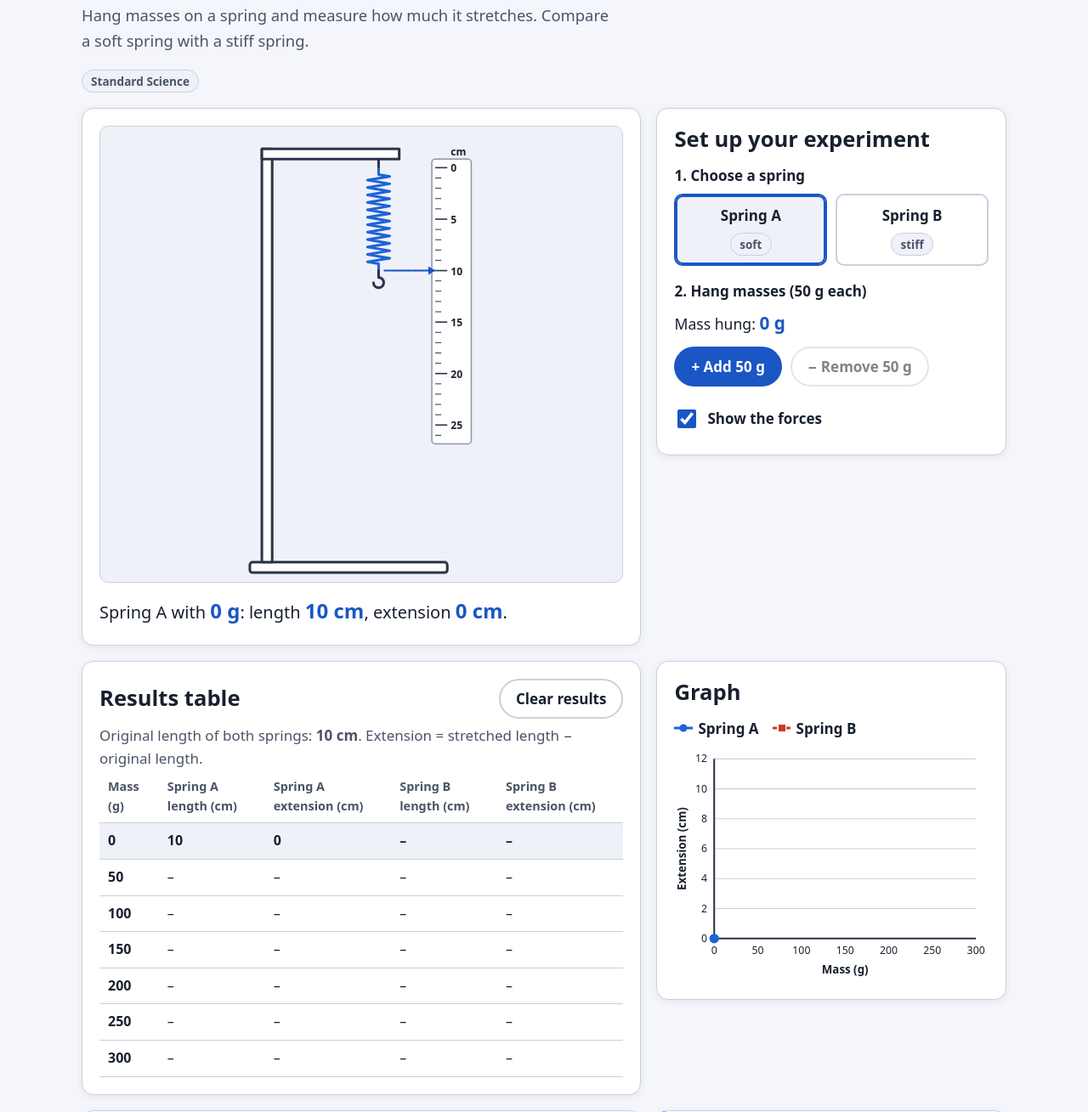
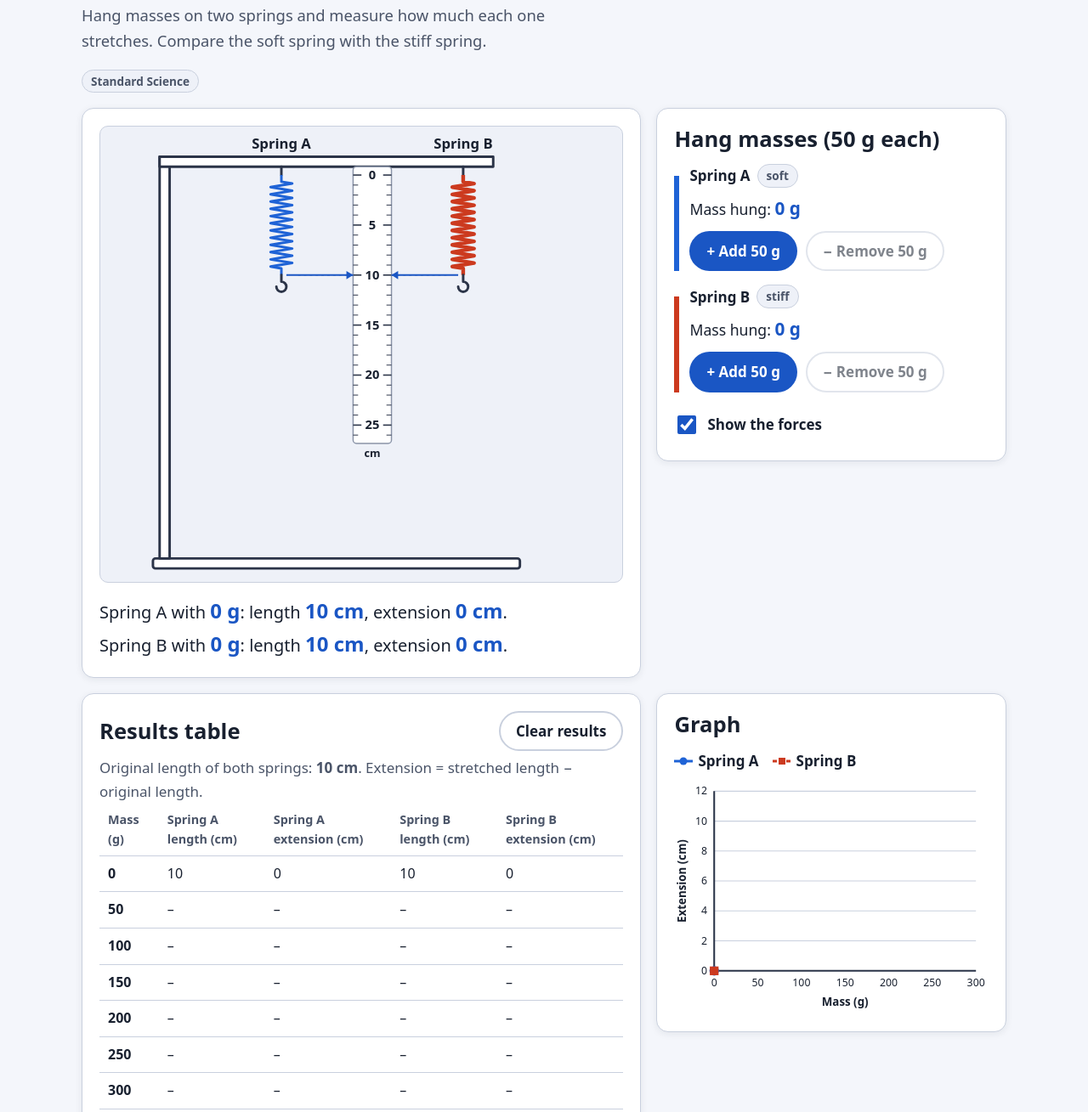
Before and after one commit to Raymond-Yeo-Consultancy/tool-portal-project, a plain HTML site: page tools/spring/index.html in a window 1280 px wide. Shown: the part 206-1515 px from the top of the page at 85% size. Drawn offline with Linux system fonts and the light colour scheme.

Commit message:
Show both springs side by side in Spring Stretch
Both springs hang from one stand with a shared ruler between them, each
with its own add/remove mass buttons, so their extensions can be
compared directly.

Co-Authored-By: Claude Fable 5.2 <noreply@anthropic.com>
Claude-Session: https://claude.ai/code/session_01Juuig93NxSgeae6uxhJZ6i

```diff
--- a/css/style.css
+++ b/css/style.css
@@ -780,3 +780,13 @@ tbody th { font-size: 1rem; color: var(--text); }
 .anim-off { animation: none !important; }
 .anim-off.hide-off { opacity: 0 !important; }
 .at-end { animation: none !important; transform: var(--end); }
+
+/* spring tool: two springs side by side */
+.result-line span { display: block; }
+
+.spring-control {
+  border-left: 6px solid var(--spring-color);
+  padding-left: 12px;
+}
+
+.spring-control legend { display: flex; align-items: center; gap: 8px; }
--- a/js/spring.js
+++ b/js/spring.js
@@ -1,33 +1,37 @@
 /*
  * Spring Stretch
- * Masses (50 g each) hang on a spring. The extension grows by the same
- * amount for every 50 g added (Spring A: 2 cm, Spring B: 1 cm).
+ * Two springs hang side by side from one stand, with a shared ruler between
+ * them. Masses (50 g each) are hung on each spring separately. The extension
+ * grows by the same amount for every 50 g added (Spring A: 2 cm, Spring B: 1 cm).
  * The scene and graph are SVG drawings so they follow the light/dark theme.
  */
 (function () {
   var ORIGINAL_CM = 10;
   var MASS_STEP = 50;
   var MAX_MASSES = 6;
+  // x: where the spring hangs; side: which way its labels and ruler pointer go
   var SPRINGS = {
-    A: { name: 'Spring A', cmPer50g: 2, color: '--e-kinetic' },
-    B: { name: 'Spring B', cmPer50g: 1, color: '--e-heat' }
+    A: { name: 'Spring A', cmPer50g: 2, color: '--e-kinetic', x: 160, side: -1, width: 3 },
+    B: { name: 'Spring B', cmPer50g: 1, color: '--e-heat', x: 378, side: 1, width: 4.5 }
   };
+  var KEYS = ['A', 'B'];
 
   // scene geometry (SVG units)
   var PX_PER_CM = 12;
-  var TOP_Y = 40; // where the spring hangs from (0 cm on the ruler)
-  var SPRING_X = 170;
-  var RULER_X = 236;
+  var TOP_Y = 40; // where the springs hang from (0 cm on the ruler)
+  var RULER_L = 246;
+  var RULER_R = 292;
   var RULER_MAX_CM = 26;
+  var VIEW_W = 512;
 
   var state = {
-    spring: 'A',
-    count: 0, // number of 50 g masses
-    shownCm: ORIGINAL_CM, // length currently drawn (animates)
+    count: { A: 0, B: 0 }, // number of 50 g masses on each spring
+    shownCm: { A: ORIGINAL_CM, B: ORIGINAL_CM }, // length currently drawn (animates)
     showForces: true,
     results: { A: {}, B: {} }, // results[spring][mass] = length in cm
-    anim: null
+    anim: { A: null, B: null }
   };
+  // The stretch always plays. If the device asks for less motion, the bounce is left out.
   var calmMotion = window.matchMedia && window.matchMedia('(prefers-reduced-motion: reduce)').matches;
   var $ = function (id) { return document.getElementById(id); };
 
@@ -36,18 +40,18 @@
   }
 
   /* ---------- scene ---------- */
-  function springPath(topY, bottomY) {
+  function springPath(x, topY, bottomY) {
     var coils = 12;
     var lead = 8;
     var amp = 13;
-    var d = 'M' + SPRING_X + ' ' + topY + ' V' + (topY + lead);
+    var d = 'M' + x + ' ' + topY + ' V' + (topY + lead);
     var span = bottomY - topY - lead * 2;
     for (var i = 0; i < coils * 2; i++) {
       var y = topY + lead + span * (i + 0.5) / (coils * 2);
-      var x = SPRING_X + (i % 2 === 0 ? amp : -amp);
-      d += ' L' + x.toFixed(1) + ' ' + y.toFixed(1);
+      var px = x + (i % 2 === 0 ? amp : -amp);
+      d += ' L' + px.toFixed(1) + ' ' + y.toFixed(1);
     }
-    d += ' L' + SPRING_X + ' ' + (bottomY - lead) + ' V' + bottomY;
+    d += ' L' + x + ' ' + (bottomY - lead) + ' V' + bottomY;
     return d;
   }
 
@@ -58,74 +62,101 @@
       '<polygon points="' + (x - 8) + ',' + (y2 - dir * 12) + ' ' + (x + 8) + ',' + (y2 - dir * 12) + ' ' + x + ',' + y2 + '" style="fill:' + color + '"/>';
   }
 
+  function label(x, y, text, anchor) {
+    return '<text class="svg-text" x="' + x + '" y="' + y + '" text-anchor="' + anchor + '" style="font-size:17px">' + text + '</text>';
+  }
+
+  function drawSpring(key) {
+    var sp = SPRINGS[key];
+    var x = sp.x;
+    var side = sp.side; // -1: labels on the left, +1: labels on the right
+    var anchor = side < 0 ? 'end' : 'start';
+    var count = state.count[key];
+    var bottomY = TOP_Y + state.shownCm[key] * PX_PER_CM;
+    var rulerEdge = side < 0 ? RULER_L : RULER_R; // the ruler side facing this spring
+    var s = '';
+
+    s += label(x, 8, sp.name, 'middle');
+    s += '<path class="svg-ink" d="M' + x + ' 30 V' + TOP_Y + '"/>';
+
+    // original length mark
+    var origY = TOP_Y + ORIGINAL_CM * PX_PER_CM;
+    s += '<line x1="' + (x - side * 20) + '" y1="' + origY + '" x2="' + rulerEdge + '" y2="' + origY + '" style="stroke:var(--ink-soft);stroke-width:1.5;stroke-dasharray:3 4"/>';
+
+    // spring
+    s += '<path d="' + springPath(x, TOP_Y, bottomY) + '" style="fill:none;stroke:var(' + sp.color + ');stroke-width:' + sp.width + ';stroke-linejoin:round"/>';
+
+    // pointer from the bottom of the spring to the ruler
+    s += '<line x1="' + (x - side * 6) + '" y1="' + bottomY + '" x2="' + rulerEdge + '" y2="' + bottomY + '" style="stroke:var(--primary);stroke-width:2"/>';
+    s += '<polygon points="' + (rulerEdge + side * 8) + ',' + (bottomY - 5) + ' ' + rulerEdge + ',' + bottomY + ' ' + (rulerEdge + side * 8) + ',' + (bottomY + 5) + '" style="fill:var(--primary)"/>';
+
+    // hook + masses
+    s += '<path class="svg-ink" d="M' + x + ' ' + bottomY + ' v8 a6 6 0 1 1 -6 6"/>';
+    var y = bottomY + 20;
+    if (count > 0) {
+      s += '<line x1="' + x + '" y1="' + y + '" x2="' + x + '" y2="' + (y + 8) + '" style="stroke:var(--ink);stroke-width:3"/>';
+      y += 8;
+      for (var i = 0; i < count; i++) {
+        s += '<rect x="' + (x - 22) + '" y="' + y + '" width="44" height="14" rx="3" style="fill:var(--ink-soft);stroke:var(--ink);stroke-width:2"/>';
+        y += 14;
+      }
+      s += label(x + side * 28, y - 2, (count * MASS_STEP) + ' g', anchor);
+    }
+
+    // forces: equal and opposite when the mass hangs still
+    if (state.showForces && count > 0) {
+      var fLen = 18 + count * 9;
+      var upFrom = bottomY - 4;
+      var ax = x + side * 46;
+      s += arrow(ax, upFrom, upFrom - fLen, 'var(--e-kinetic)');
+      s += label(ax + side * 12, upFrom - fLen / 2 - 2, 'spring', anchor);
+      s += label(ax + side * 12, upFrom - fLen / 2 + 16, 'force', anchor);
+      var downFrom = y + 2;
+      s += arrow(x, downFrom, downFrom + fLen, 'var(--e-heat)');
+      s += label(x + side * 14, downFrom + fLen / 2 + 2, 'gravitational', anchor);
+      s += label(x + side * 14, downFrom + fLen / 2 + 20, 'force', anchor);
+    }
+    return s;
+  }
+
   function drawScene() {
-    var cm = state.shownCm;
-    var bottomY = TOP_Y + cm * PX_PER_CM;
-    var spring = SPRINGS[state.spring];
     var s = '';
 
     // stand
-    s += '<rect class="svg-fill" x="20" y="500" width="230" height="12" rx="3"/>';
-    s += '<rect class="svg-fill" x="34" y="18" width="12" height="482"/>';
-    s += '<rect class="svg-fill" x="34" y="18" width="160" height="12"/>';
-    s += '<path class="svg-ink" d="M' + SPRING_X + ' 30 V' + TOP_Y + '"/>';
+    s += '<rect class="svg-fill" x="6" y="500" width="440" height="12" rx="3"/>';
+    s += '<rect class="svg-fill" x="14" y="18" width="12" height="482"/>';
+    s += '<rect class="svg-fill" x="14" y="18" width="400" height="12"/>';
 
-    // ruler
-    s += '<rect x="' + (RULER_X - 4) + '" y="' + (TOP_Y - 10) + '" width="46" height="' + (RULER_MAX_CM * PX_PER_CM + 20) + '" rx="4" style="fill:var(--surface);stroke:var(--ink-soft);stroke-width:1.5"/>';
+    // shared ruler, with ticks on both edges
+    var mid = (RULER_L + RULER_R) / 2;
+    s += '<rect x="' + RULER_L + '" y="' + (TOP_Y - 10) + '" width="' + (RULER_R - RULER_L) + '" height="' + (RULER_MAX_CM * PX_PER_CM + 20) + '" rx="4" style="fill:var(--surface);stroke:var(--ink-soft);stroke-width:1.5"/>';
     for (var c = 0; c <= RULER_MAX_CM; c++) {
       var ty = TOP_Y + c * PX_PER_CM;
-      var len = c % 5 === 0 ? 14 : 7;
-      s += '<line x1="' + RULER_X + '" y1="' + ty + '" x2="' + (RULER_X + len) + '" y2="' + ty + '" style="stroke:var(--ink);stroke-width:' + (c % 5 === 0 ? 1.6 : 1) + '"/>';
-      if (c % 5 === 0) s += '<text class="svg-text" x="' + (RULER_X + 18) + '" y="' + (ty + 5) + '" style="font-size:12px">' + c + '</text>';
+      var big = c % 5 === 0;
+      var len = big ? 10 : 6;
+      var st = 'stroke:var(--ink);stroke-width:' + (big ? 1.6 : 1);
+      s += '<line x1="' + RULER_L + '" y1="' + ty + '" x2="' + (RULER_L + len) + '" y2="' + ty + '" style="' + st + '"/>';
+      s += '<line x1="' + RULER_R + '" y1="' + ty + '" x2="' + (RULER_R - len) + '" y2="' + ty + '" style="' + st + '"/>';
+      if (big) s += '<text class="svg-text" x="' + mid + '" y="' + (ty + 5) + '" text-anchor="middle" style="font-size:15px">' + c + '</text>';
     }
-    s += '<text class="svg-text" x="' + (RULER_X + 18) + '" y="' + (TOP_Y - 14) + '" style="font-size:12px">cm</text>';
+    s += '<text class="svg-text" x="' + mid + '" y="' + (TOP_Y + RULER_MAX_CM * PX_PER_CM + 26) + '" text-anchor="middle" style="font-size:13px">cm</text>';
 
-    // original length mark
-    var origY = TOP_Y + ORIGINAL_CM * PX_PER_CM;
-    s += '<line x1="' + (SPRING_X + 20) + '" y1="' + origY + '" x2="' + RULER_X + '" y2="' + origY + '" style="stroke:var(--ink-soft);stroke-width:1.5;stroke-dasharray:3 4"/>';
+    KEYS.forEach(function (k) { s += drawSpring(k); });
 
-    // spring
-    s += '<path d="' + springPath(TOP_Y, bottomY) + '" style="fill:none;stroke:var(' + spring.color + ');stroke-width:' + (state.spring === 'B' ? 4.5 : 3) + ';stroke-linejoin:round"/>';
-
-    // pointer to the ruler at the spring's bottom
-    s += '<line x1="' + (SPRING_X + 6) + '" y1="' + bottomY + '" x2="' + RULER_X + '" y2="' + bottomY + '" style="stroke:var(--primary);stroke-width:2"/>';
-    s += '<polygon points="' + (RULER_X - 8) + ',' + (bottomY - 5) + ' ' + RULER_X + ',' + bottomY + ' ' + (RULER_X - 8) + ',' + (bottomY + 5) + '" style="fill:var(--primary)"/>';
-
-    // hook + hanger + masses
-    s += '<path class="svg-ink" d="M' + SPRING_X + ' ' + bottomY + ' v8 a6 6 0 1 1 -6 6"/>';
-    var y = bottomY + 20;
-    if (state.count > 0) {
-      s += '<line x1="' + SPRING_X + '" y1="' + y + '" x2="' + SPRING_X + '" y2="' + (y + 8) + '" style="stroke:var(--ink);stroke-width:3"/>';
-      y += 8;
-      for (var i = 0; i < state.count; i++) {
-        s += '<rect x="' + (SPRING_X - 22) + '" y="' + y + '" width="44" height="14" rx="3" style="fill:var(--ink-soft);stroke:var(--ink);stroke-width:2"/>';
-        y += 14;
-      }
-      s += '<text class="svg-text" x="' + (SPRING_X - 28) + '" y="' + (y - 3) + '" text-anchor="end" style="font-size:13px">' + (state.count * MASS_STEP) + ' g</text>';
-    }
-
-    // forces
-    if (state.showForces && state.count > 0) {
-      var fLen = 18 + state.count * 9;
-      var upFrom = bottomY - 4;
-      s += arrow(SPRING_X - 46, upFrom, upFrom - fLen, 'var(--e-kinetic)');
-      s += '<text class="svg-text" x="' + (SPRING_X - 56) + '" y="' + (upFrom - fLen / 2 + 4) + '" text-anchor="end" style="font-size:12px">spring</text>';
-      s += '<text class="svg-text" x="' + (SPRING_X - 56) + '" y="' + (upFrom - fLen / 2 + 18) + '" text-anchor="end" style="font-size:12px">force</text>';
-      var downFrom = y + 2;
-      s += arrow(SPRING_X, downFrom, downFrom + fLen, 'var(--e-heat)');
-      s += '<text class="svg-text" x="' + (SPRING_X - 14) + '" y="' + (downFrom + fLen / 2 + 4) + '" text-anchor="end" style="font-size:12px">gravitational</text>';
-      s += '<text class="svg-text" x="' + (SPRING_X - 14) + '" y="' + (downFrom + fLen / 2 + 18) + '" text-anchor="end" style="font-size:12px">force</text>';
-    }
-
-    $('scene').innerHTML =
-      '<svg viewBox="0 0 300 515" role="img" aria-label="' + spring.name + ' hanging from a stand with ' +
-      (state.count * MASS_STEP) + ' g of masses. Its length is ' + lengthCm(state.spring, state.count) + ' cm.">' + s + '</svg>';
+    var desc = KEYS.map(function (k) {
+      return SPRINGS[k].name + ' with ' + (state.count[k] * MASS_STEP) + ' g is ' + lengthCm(k, state.count[k]) + ' cm long';
+    }).join('; ');
+    $('scene').innerHTML = '<svg viewBox="0 -10 ' + VIEW_W + ' 530" role="img" aria-label="Two springs hanging from a stand with a ruler between them. ' + desc + '.">' + s + '</svg>';
   }
 
   /* ---------- animation: stretch with a small bounce ---------- */
-  function animateTo(targetCm) {
-    if (state.anim) cancelAnimationFrame(state.anim);
-    var from = state.shownCm;
+  function animateTo(key, targetCm) {
+    if (state.anim[key]) cancelAnimationFrame(state.anim[key]);
+    var from = state.shownCm[key];
+    if (from === targetCm) {
+      drawScene();
+      return;
+    }
     var start = null;
     var dur = 900;
     function step(ts) {
@@ -134,21 +165,14 @@
       // damped oscillation settling on the target; if the device asks for
       // less motion, stretch smoothly without the bounce
       var settle = calmMotion ? 1 - Math.pow(1 - t, 3) : 1 - Math.exp(-5 * t) * Math.cos(10 * t);
-      state.shownCm = from + (targetCm - from) * (t === 1 ? 1 : settle);
+      state.shownCm[key] = from + (targetCm - from) * (t === 1 ? 1 : settle);
       drawScene();
-      if (t < 1) state.anim = requestAnimationFrame(step);
+      state.anim[key] = t < 1 ? requestAnimationFrame(step) : null;
     }
-    state.anim = requestAnimationFrame(step);
+    state.anim[key] = requestAnimationFrame(step);
   }
 
   /* ---------- results ---------- */
-  function record() {
-    var mass = state.count * MASS_STEP;
-    state.results[state.spring][mass] = lengthCm(state.spring, state.count);
-    renderTable();
-    drawGraph();
-  }
-
   function renderTable() {
     var body = $('results-body');
     body.innerHTML = '';
@@ -156,7 +180,7 @@
       var mass = n * MASS_STEP;
       var tr = document.createElement('tr');
       var cells = [String(mass)];
-      ['A', 'B'].forEach(function (k) {
+      KEYS.forEach(function (k) {
         var len = state.results[k][mass];
         cells.push(len === undefined ? '–' : String(len));
         cells.push(len === undefined ? '–' : String(len - ORIGINAL_CM));
@@ -167,7 +191,6 @@
         td.textContent = v;
         tr.appendChild(td);
       });
-      if (mass === state.count * MASS_STEP) tr.className = 'current-row';
       body.appendChild(tr);
     }
   }
@@ -194,7 +217,7 @@
     s += '<text class="svg-text" transform="rotate(-90)" x="' + (-(top + H - bottom) / 2) + '" y="14" text-anchor="middle" style="font-size:13px">Extension (cm)</text>';
 
     // data
-    ['A', 'B'].forEach(function (k) {
+    KEYS.forEach(function (k) {
       var color = 'var(' + SPRINGS[k].color + ')';
       var pts = Object.keys(state.results[k]).map(Number).sort(function (a, b) { return a - b; });
       if (pts.length > 1) {
@@ -209,7 +232,7 @@
       });
     });
 
-    var summary = ['A', 'B'].map(function (k) {
+    var summary = KEYS.map(function (k) {
       var n = Object.keys(state.results[k]).length;
       return SPRINGS[k].name + ': ' + n + ' point' + (n === 1 ? '' : 's');
     }).join('; ');
@@ -218,34 +241,31 @@
 
   /* ---------- controls ---------- */
   function update() {
-    var len = lengthCm(state.spring, state.count);
-    var mass = state.count * MASS_STEP;
-    $('mass-readout').textContent = mass + ' g';
-    $('add-btn').disabled = state.count >= MAX_MASSES;
-    $('remove-btn').disabled = state.count <= 0;
-    $('result').innerHTML = SPRINGS[state.spring].name + ' with <strong>' + mass + ' g</strong>: length <strong>' + len +
-      ' cm</strong>, extension <strong>' + (len - ORIGINAL_CM) + ' cm</strong>.';
-    record();
-    animateTo(len);
+    var lines = KEYS.map(function (k) {
+      var count = state.count[k];
+      var len = lengthCm(k, count);
+      var mass = count * MASS_STEP;
+      state.results[k][mass] = len;
+      $('mass-' + k).textContent = mass + ' g';
+      $('add-' + k).disabled = count >= MAX_MASSES;
+      $('remove-' + k).disabled = count <= 0;
+      return '<span>' + SPRINGS[k].name + ' with <strong>' + mass + ' g</strong>: length <strong>' + len +
+        ' cm</strong>, extension <strong>' + (len - ORIGINAL_CM) + ' cm</strong>.</span>';
+    });
+    $('result').innerHTML = lines.join('');
+    renderTable();
+    drawGraph();
+    KEYS.forEach(function (k) { animateTo(k, lengthCm(k, state.count[k])); });
   }
 
   document.addEventListener('DOMContentLoaded', function () {
-    var springButtons = document.querySelectorAll('#spring-choices .choice');
-    springButtons.forEach(function (btn) {
-      btn.addEventListener('click', function () {
-        springButtons.forEach(function (b) { b.setAttribute('aria-pressed', String(b === btn)); });
-        state.spring = btn.getAttribute('data-spring');
-        // swapping springs: take the masses off first, like in a real experiment
-        state.count = 0;
-        state.shownCm = ORIGINAL_CM;
-        update();
+    KEYS.forEach(function (k) {
+      $('add-' + k).addEventListener('click', function () {
+        if (state.count[k] < MAX_MASSES) { state.count[k] += 1; update(); }
       });
-    });
-    $('add-btn').addEventListener('click', function () {
-      if (state.count < MAX_MASSES) { state.count += 1; update(); }
-    });
-    $('remove-btn').addEventListener('click', function () {
-      if (state.count > 0) { state.count -= 1; update(); }
+      $('remove-' + k).addEventListener('click', function () {
+        if (state.count[k] > 0) { state.count[k] -= 1; update(); }
+      });
     });
     $('forces-toggle').addEventListener('change', function (e) {
       state.showForces = e.target.checked;
@@ -253,7 +273,7 @@
     });
     $('clear-btn').addEventListener('click', function () {
       state.results = { A: {}, B: {} };
-      state.count = 0;
+      state.count = { A: 0, B: 0 };
       update();
     });
     update();
--- a/tools/spring/index.html
+++ b/tools/spring/index.html
@@ -24,7 +24,7 @@
     <div class="container">
       <a class="back-link" href="../../index.html">← All tools</a>
       <h1>Spring Stretch</h1>
-      <p class="lead">Hang masses on a spring and measure how much it stretches. Compare a soft spring with a stiff spring.</p>
+      <p class="lead">Hang masses on two springs and measure how much each one stretches. Compare the soft spring with the stiff spring.</p>
       <p><span class="tag">Standard Science</span></p>
 
       <div class="tool-layout friction-layout">
@@ -35,22 +35,23 @@
         </section>
 
         <section class="card" aria-labelledby="controls-heading">
-          <h2 id="controls-heading">Set up your experiment</h2>
+          <h2 id="controls-heading">Hang masses (50 g each)</h2>
 
-          <fieldset class="choice-group">
-            <legend>1. Choose a spring</legend>
-            <div class="choices" id="spring-choices">
-              <button type="button" class="choice" data-spring="A" aria-pressed="true">Spring A<br><span class="tag">soft</span></button>
-              <button type="button" class="choice" data-spring="B" aria-pressed="false">Spring B<br><span class="tag">stiff</span></button>
+          <fieldset class="choice-group spring-control" style="--spring-color:var(--e-kinetic)">
+            <legend>Spring A <span class="tag">soft</span></legend>
+            <p class="mass-readout">Mass hung: <strong id="mass-A">0 g</strong></p>
+            <div class="actions">
+              <button type="button" class="btn" id="add-A" aria-label="Add 50 g to Spring A">+ Add 50 g</button>
+              <button type="button" class="btn btn-secondary" id="remove-A" aria-label="Remove 50 g from Spring A">− Remove 50 g</button>
             </div>
           </fieldset>
 
-          <fieldset class="choice-group">
-            <legend>2. Hang masses (50 g each)</legend>
-            <p class="mass-readout">Mass hung: <strong id="mass-readout">0 g</strong></p>
+          <fieldset class="choice-group spring-control" style="--spring-color:var(--e-heat)">
+            <legend>Spring B <span class="tag">stiff</span></legend>
+            <p class="mass-readout">Mass hung: <strong id="mass-B">0 g</strong></p>
             <div class="actions">
-              <button type="button" class="btn" id="add-btn">+ Add 50 g</button>
-              <button type="button" class="btn btn-secondary" id="remove-btn">− Remove 50 g</button>
+              <button type="button" class="btn" id="add-B" aria-label="Add 50 g to Spring B">+ Add 50 g</button>
+              <button type="button" class="btn btn-secondary" id="remove-B" aria-label="Remove 50 g from Spring B">− Remove 50 g</button>
             </div>
           </fieldset>
 
@@ -107,7 +108,7 @@
           </details>
           <details>
             <summary>To make it a fair test, what must stay the same?</summary>
-            <p>Hang the <strong>same masses</strong> on both springs, and measure the length in the same way. Change only the <strong>spring</strong>.</p>
+            <p>Hang the <strong>same mass</strong> on both springs, and measure the length in the same way. Change only the <strong>spring</strong>. Try it: put 150 g on each spring and compare them on the ruler.</p>
           </details>
         </section>
 
```
